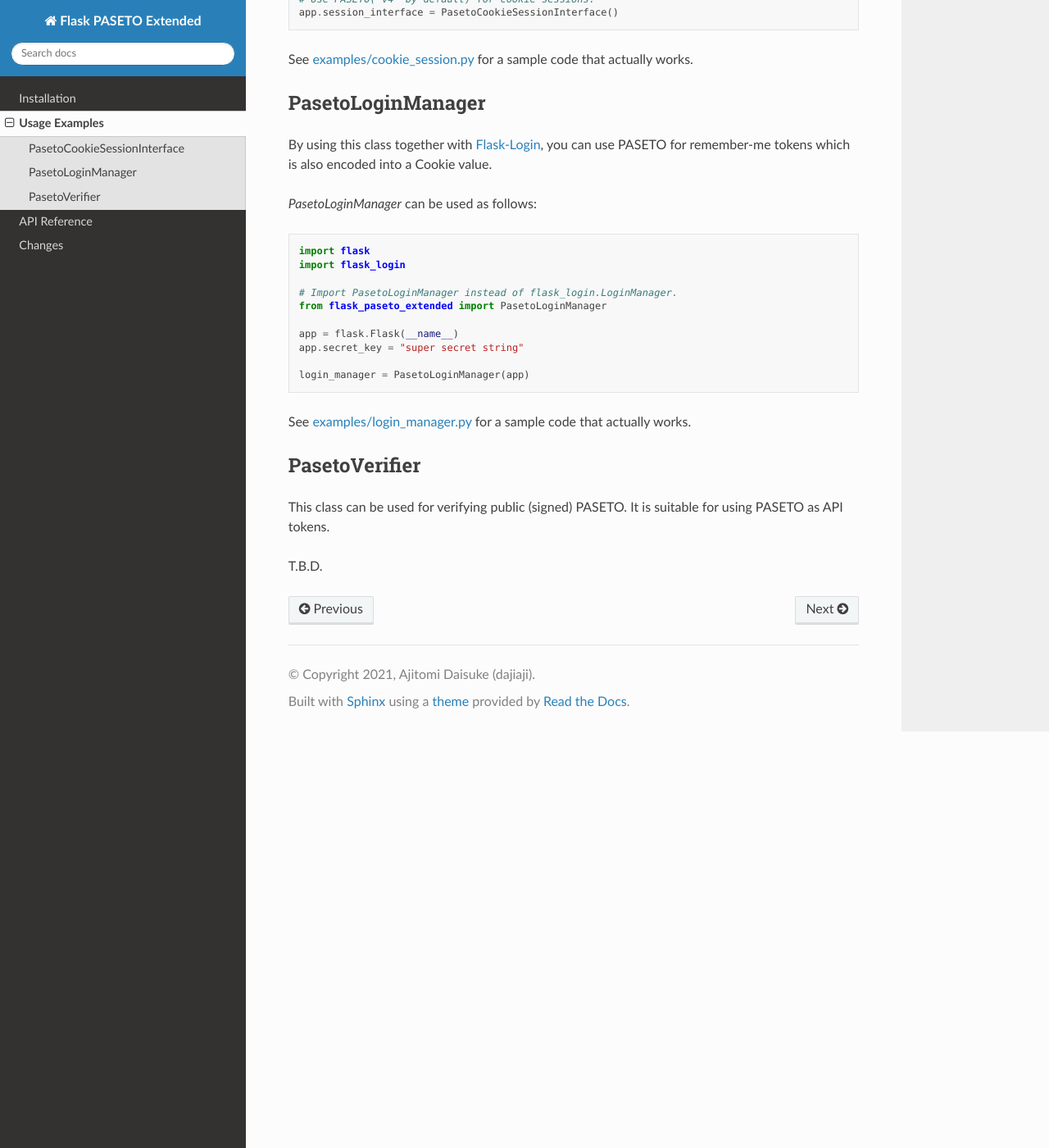
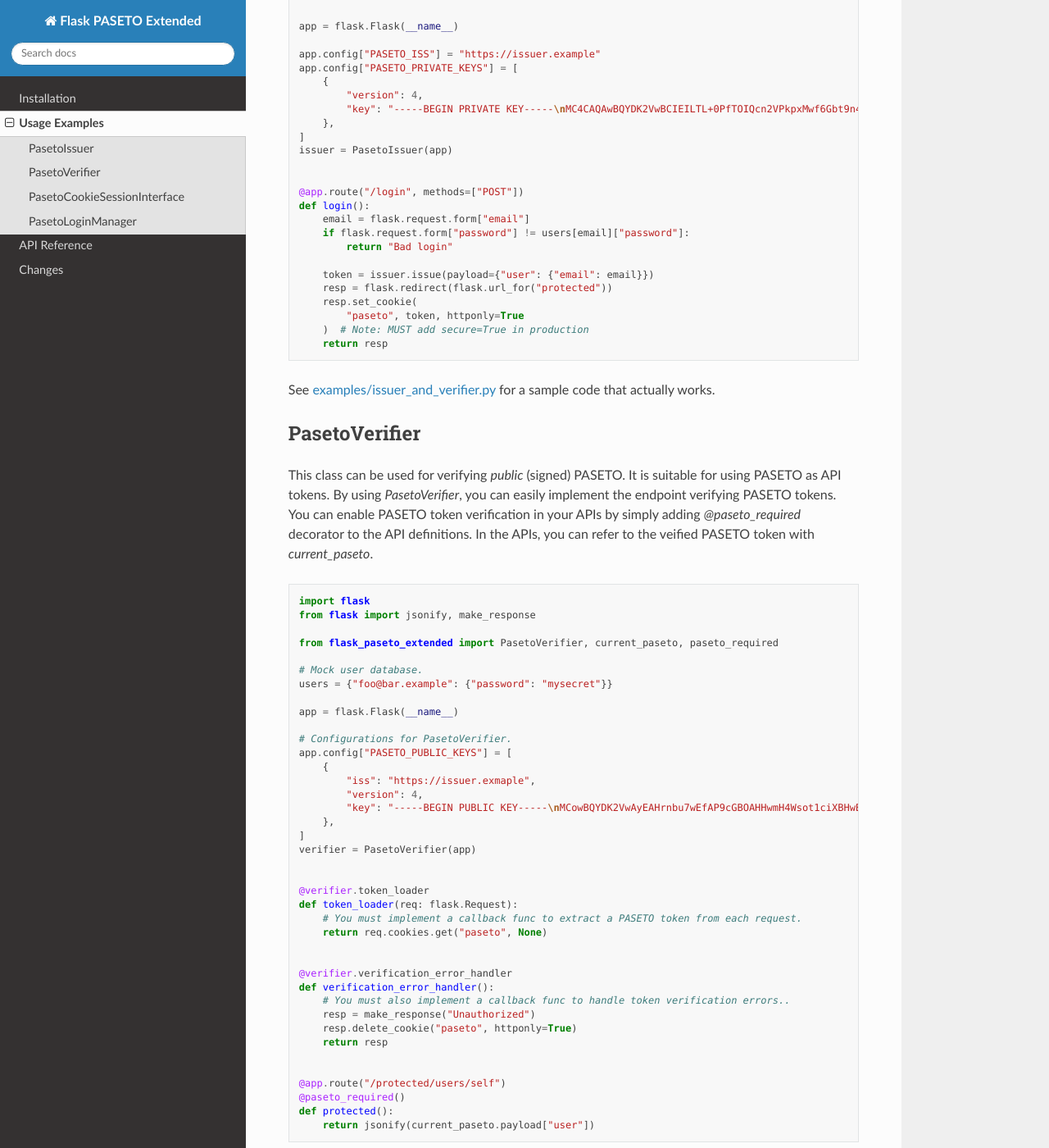
Before and after one commit to dajiaji/flask-paseto-extended, a Sphinx documentation site: the page built from docs/usage.rst, in a window 1280 px wide and 1400 px high, scrolled down 603 px. Shown: the whole window at 82% size. Built offline with Sphinx 7.4.7 and the Read the Docs theme 2.0.0, drawn with Linux system fonts in a browser that asks for light colours; some of the changed text lies outside the part shown.

Commit message:
Rename token_required to paseto_required.

```diff
--- a/CHANGES.rst
+++ b/CHANGES.rst
@@ -3,6 +3,8 @@
 
 Unreleased
 ----------
+
+- Add PasetoIssuer and PasetoVerifier. `#19 <https://github.com/dajiaji/python-cwt/pull/19>`__
 
 Version 0.2.0
 -------------
--- a/docs/usage.rst
+++ b/docs/usage.rst
@@ -5,6 +5,97 @@
 
 .. contents::
    :local:
+
+PasetoIssuer
+------------
+
+This class can be used for issuing `public` (signed) PASETO. It is suitable for using PASETO as API tokens. By using `PasetoIssuer`, you can easily implement the endpoint issuing PASETO tokens as follows:
+
+.. code-block:: python
+
+    import flask
+
+    from flask_paseto_extended import PasetoIssuer
+
+    # Mock user database.
+    users = {"foo@bar.example": {"password": "mysecret"}}
+
+
+    app = flask.Flask(__name__)
+
+    app.config["PASETO_ISS"] = "https://issuer.example"
+    app.config["PASETO_PRIVATE_KEYS"] = [
+        {
+            "version": 4,
+            "key": "-----BEGIN PRIVATE KEY-----\nMC4CAQAwBQYDK2VwBCIEILTL+0PfTOIQcn2VPkpxMwf6Gbt9n4UEFDjZ4RuUKjd0\n-----END PRIVATE KEY-----",
+        },
+    ]
+    issuer = PasetoIssuer(app)
+
+
+    @app.route("/login", methods=["POST"])
+    def login():
+        email = flask.request.form["email"]
+        if flask.request.form["password"] != users[email]["password"]:
+            return "Bad login"
+
+        token = issuer.issue(payload={"user": {"email": email}})
+        resp = flask.redirect(flask.url_for("protected"))
+        resp.set_cookie(
+            "paseto", token, httponly=True
+        )  # Note: MUST add secure=True in production
+        return resp
+
+See `examples/issuer_and_verifier.py`_ for a sample code that actually works.
+
+PasetoVerifier
+--------------
+
+This class can be used for verifying `public` (signed) PASETO. It is suitable for using PASETO as API tokens. By using `PasetoVerifier`, you can easily implement the endpoint verifying PASETO tokens. You can enable PASETO token verification in your APIs by simply adding `@paseto_required` decorator to the API definitions. In the APIs, you can refer to the veified PASETO token with `current_paseto`.
+
+.. code-block:: python
+
+    import flask
+    from flask import jsonify, make_response
+
+    from flask_paseto_extended import PasetoVerifier, current_paseto, paseto_required
+
+    # Mock user database.
+    users = {"foo@bar.example": {"password": "mysecret"}}
+
+    app = flask.Flask(__name__)
+
+    # Configurations for PasetoVerifier.
+    app.config["PASETO_PUBLIC_KEYS"] = [
+        {
+            "iss": "https://issuer.exmaple",
+            "version": 4,
+            "key": "-----BEGIN PUBLIC KEY-----\nMCowBQYDK2VwAyEAHrnbu7wEfAP9cGBOAHHwmH4Wsot1ciXBHwBBXQ4gsaI=\n-----END PUBLIC KEY-----",
+        },
+    ]
+    verifier = PasetoVerifier(app)
+
+
+    @verifier.token_loader
+    def token_loader(req: flask.Request):
+        # You must implement a callback func to extract a PASETO token from each request.
+        return req.cookies.get("paseto", None)
+
+
+    @verifier.verification_error_handler
+    def verification_error_handler():
+        # You must also implement a callback func to handle token verification errors..
+        resp = make_response("Unauthorized")
+        resp.delete_cookie("paseto", httponly=True)
+        return resp
+
+
+    @app.route("/protected/users/self")
+    @paseto_required()
+    def protected():
+        return jsonify(current_paseto.payload["user"])
+
+See `examples/issuer_and_verifier.py`_ for a sample code that actually works.
 
 PasetoCookieSessionInterface
 ----------------------------
@@ -51,13 +142,7 @@
 
 See `examples/login_manager.py`_ for a sample code that actually works.
 
-PasetoVerifier
---------------
-
-This class can be used for verifying public (signed) PASETO. It is suitable for using PASETO as API tokens.
-
-T.B.D.
-
+.. _`examples/issuer_and_verifier.py`: https://github.com/dajiaji/flask-paseto-extended/blob/main/examples/issuer_and_verifier.py
 .. _`examples/cookie_session.py`: https://github.com/dajiaji/flask-paseto-extended/blob/main/examples/cookie_session.py
 .. _`examples/login_manager.py`: https://github.com/dajiaji/flask-paseto-extended/blob/main/examples/login_manager.py
 .. _`Flask-Login`: https://github.com/maxcountryman/flask-login
--- a/flask_paseto_extended/__init__.py
+++ b/flask_paseto_extended/__init__.py
@@ -2,7 +2,7 @@
 from .exceptions import DecodeError, EncodeError, FlaskPasetoError
 from .issuer import PasetoIssuer
 from .login_manager import PasetoLoginManager
-from .token import Token, current_token, token_required
+from .token import Token, current_paseto, paseto_required
 from .verifier import PasetoVerifier
 
 __version__ = "0.2.0"
@@ -21,8 +21,8 @@
     "PasetoIssuer",
     "PasetoVerifier",
     "Token",
-    "current_token",
-    "token_required",
+    "current_paseto",
+    "paseto_required",
     "FlaskPasetoError",
     "EncodeError",
     "DecodeError",
```
Also changed, not shown: README.md (+94 -12 lines), 4 other files.
